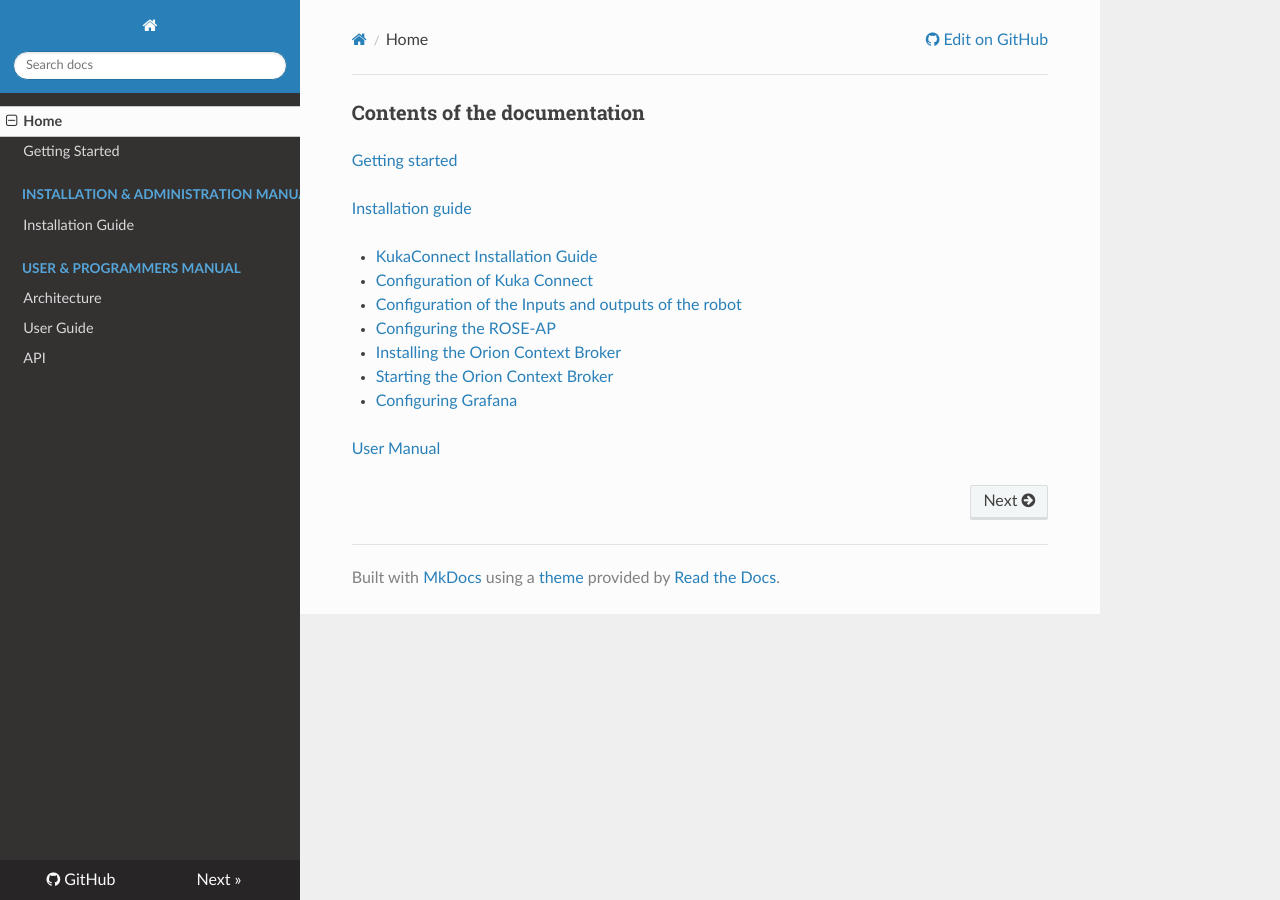
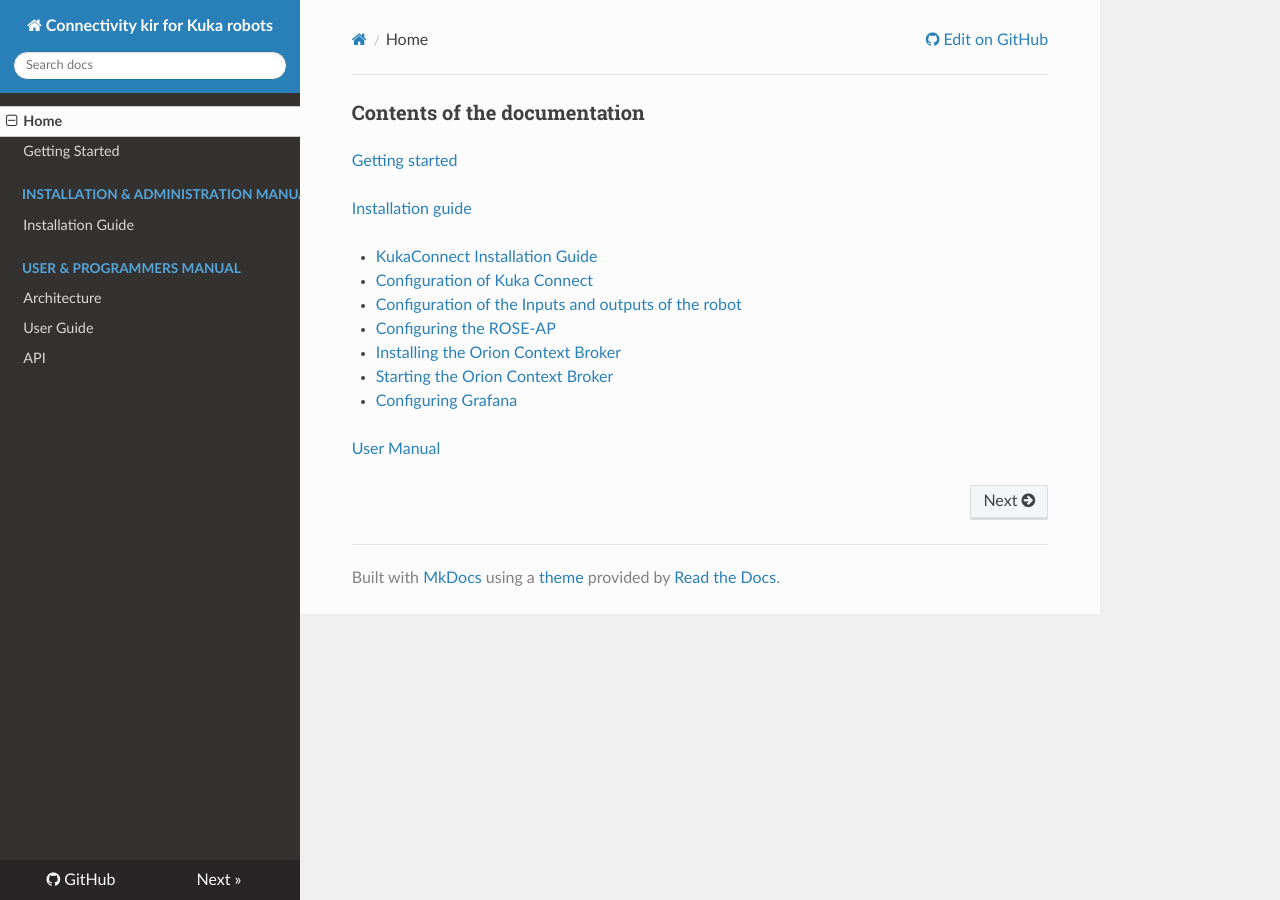
Before and after one commit to ramp-eu/JS2SF, an MkDocs documentation site: the page built from docs/index.md, in a window 1280 px wide. Built offline with MkDocs 1.6.1, drawn with Linux system fonts in a browser that asks for light colours; nearby versions of some CDN libraries; old or Windows-style settings are respelled for this version of MkDocs.

Commit message:
Update mkdocs.yml
update site name, url and description

```diff
--- a/mkdocs.yml
+++ b/mkdocs.yml
@@ -1,7 +1,7 @@
-site_name: <site-name>
-site_url: https://<site-url>
-repo_url: https://github.com/<repo_url>
-site_description: RAMP Documentation
+site_name: Connectivity kir for Kuka robots
+site_url: https://github.com/ramp-eu/JS2SF
+repo_url: https://github.com/ramp-eu/JS2SF
+site_description: Rose AP Documentation and software for the connectivity kit for Kuka robotos.
 docs_dir: docs
 site_dir: html
 edit_uri: edit/master/doc/
```
